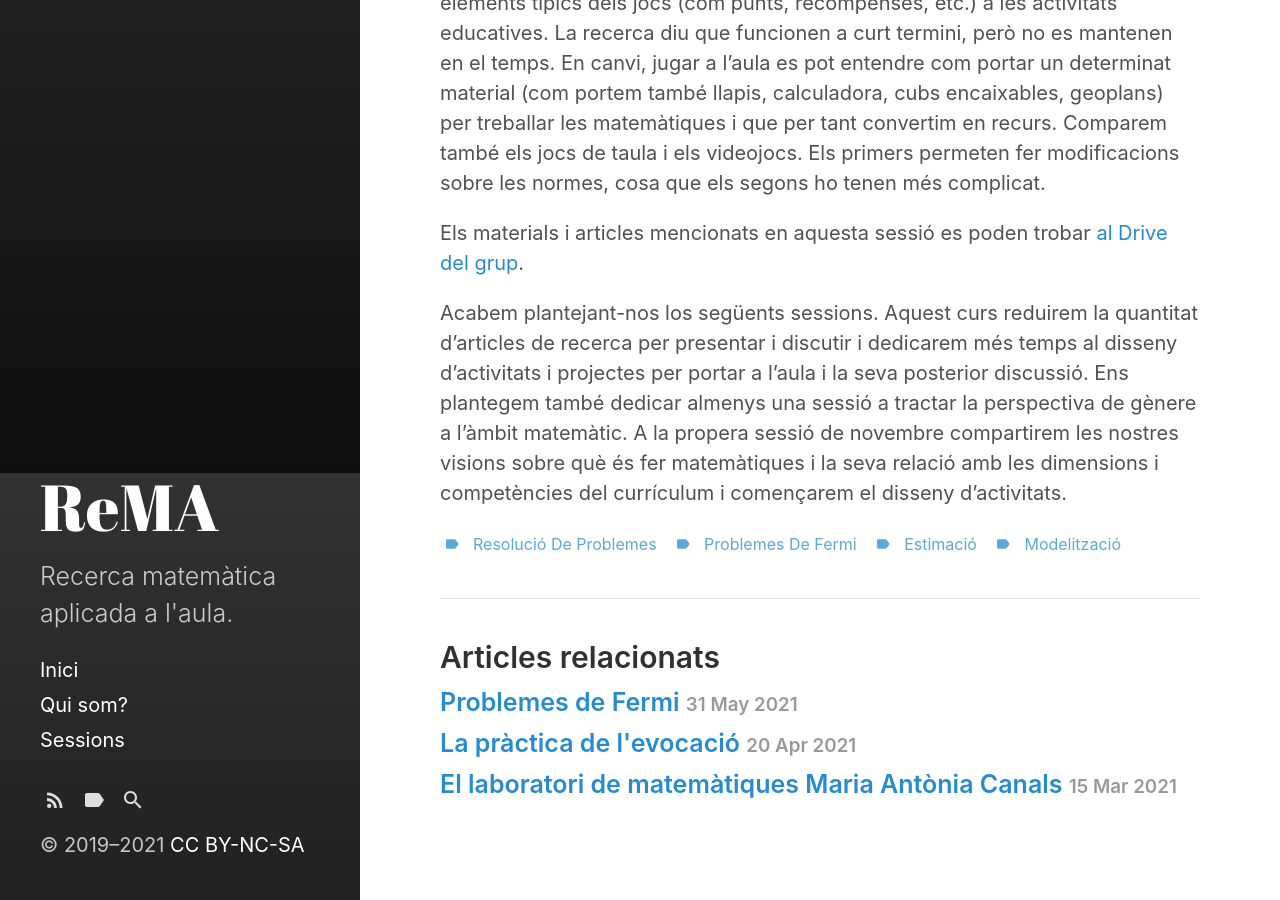
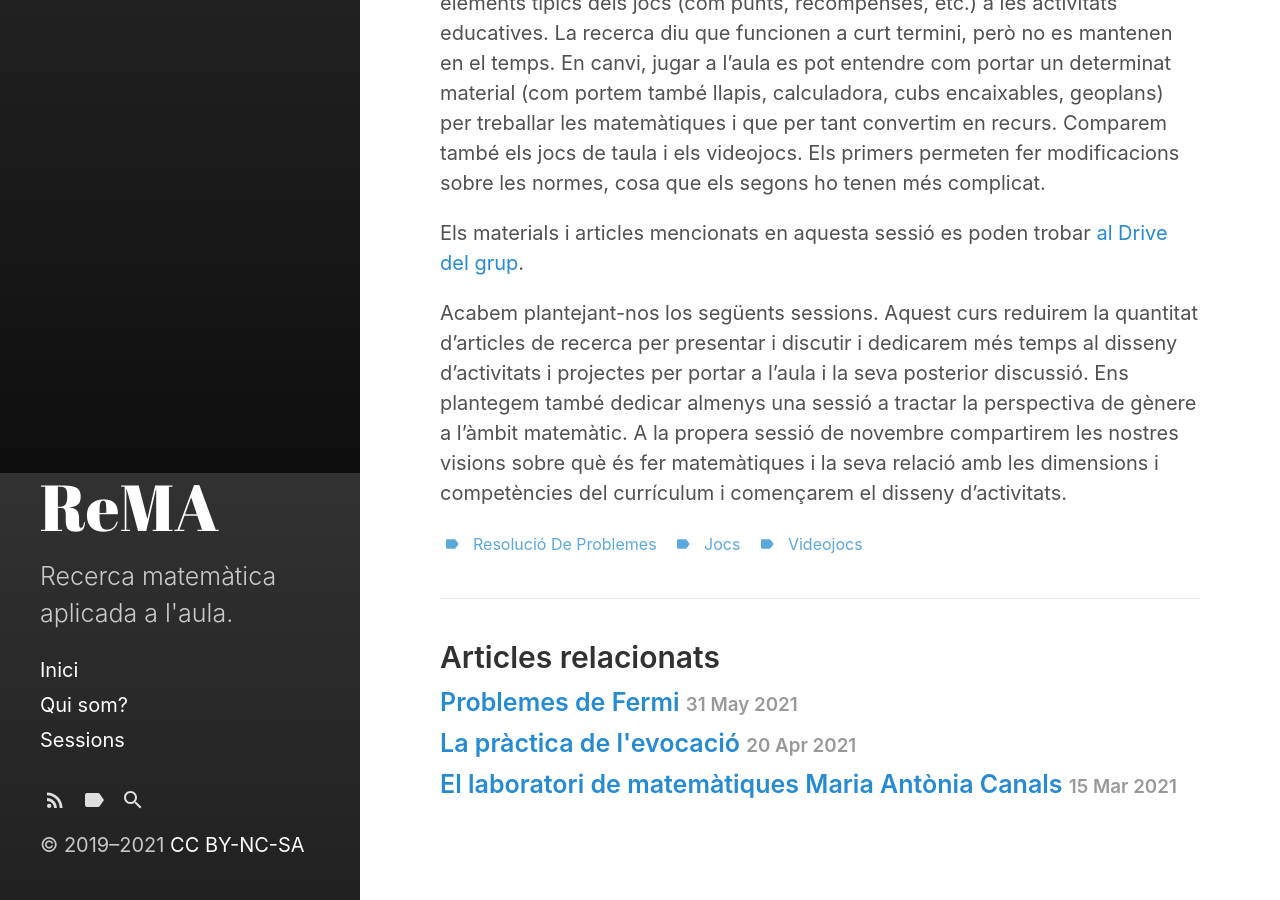
Before and after one commit to grup-rema/grup-rema.github.io, a Jekyll site: the page built from _posts/2021-10-23-Videojocs a l'aula de Matemàtiques.md, in a window 1280 px wide and 900 px high, scrolled down 1327 px. Built offline with Jekyll 4.4.1, drawn with Linux system fonts in a browser that asks for light colours.

Commit message:
Actualitzo etiquetes

```diff
--- a/_posts/2021-10-23-Videojocs a l'aula de Matemàtiques.md
+++ b/_posts/2021-10-23-Videojocs a l'aula de Matemàtiques.md
@@ -4,9 +4,8 @@ title: "Problemes de Fermi"
 category: Sessions
 tags:
   - resolució de problemes
-  - problemes de Fermi
-  - estimació
-  - modelització
+  - jocs
+  - videojocs
 ---
 
 Iniciem el nou curs amb una presentació sobre videojocs a l'aula de Matemàtiques de la mà de [Lluís Albarracín](https://gent.uab.cat/lluisalbarracin/ca), investigador a la Universitat Autònoma de Barcelona que repeteix de nou després de tancar el curs passat amb els [problemes de Fermi](https://grup-rema.github.io/sessions/2021/05/31/Problemes-de-Fermi.html). Hem vist com els videojocs poden esdevenir un context per a la resolució de problemes, la seva potencialitat, hem analitzat els procesos que es duen a terme i algunes experiències d'aula.
```
